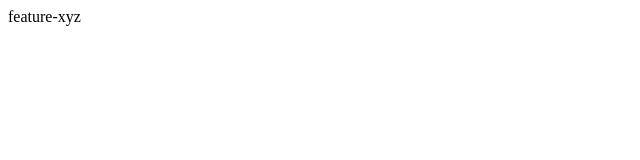
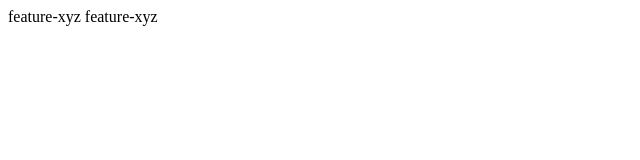
Before and after one commit to denkrut/react-native-webview, a website: page index.html in a window 1280 px wide. Shown: the full height of the page, 0-640 px from the left. Drawn offline with Linux system fonts and the light colour scheme.

Commit message:
added two lines feature-xyz

```diff
--- a/index.html
+++ b/index.html
@@ -8,5 +8,6 @@
 </head>
 <body>
     feature-xyz
+    feature-xyz
 </body>
 </html>
```
